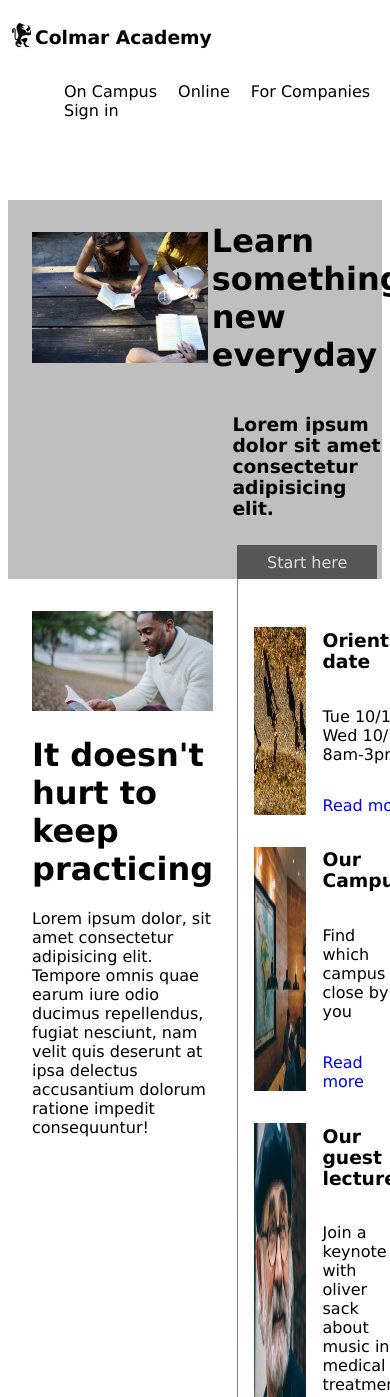
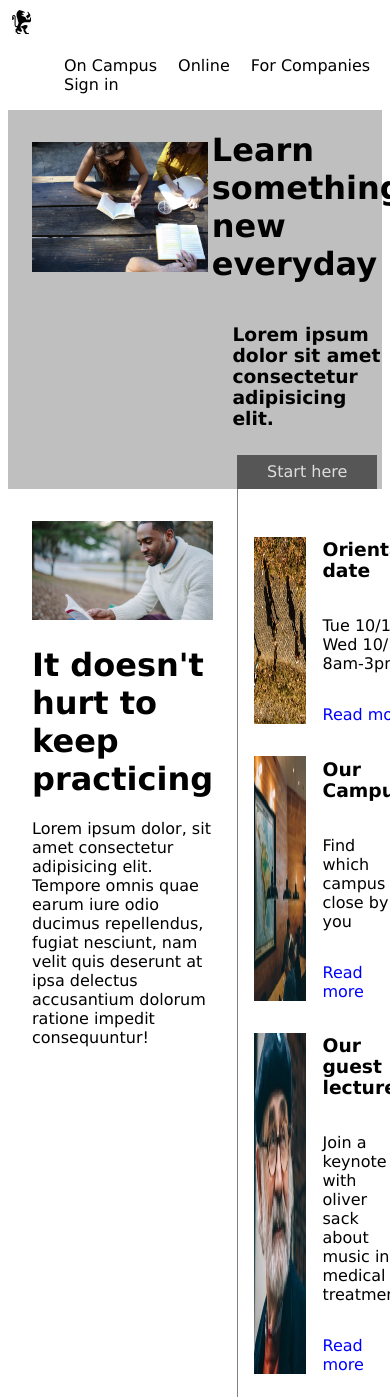
Before and after one commit to bungernt12/Colmar-Academy, a plain HTML site: page index.html in a window 390 px wide. Shown: the top 1397 px of the page. Drawn offline with Linux system fonts and the light colour scheme.

Commit message:
Before media queries

```diff
--- a/index.html
+++ b/index.html
@@ -11,7 +11,7 @@
         <!--Logo and School Name -->
         <div class="headerleft">
             <img src="./resources/capstone_colmar_assets/images/ic-logo.svg" alt="Colmar Academy Logo">
-            <h3>Colmar Academy</h3>
+            <h3 id="schoolname">Colmar Academy</h3>
         </div>
         <nav>
             <ul>
--- a/resources/css/style.css
+++ b/resources/css/style.css
@@ -23,9 +23,8 @@ nav{
 .banner {
     background-color: rgb(191, 191, 191);
     width: 100%;
-    margin-top: 64px;
     position: relative;
-    top: 64px;
+    top: 0px;
     display: flex;
 }
 
@@ -61,7 +60,7 @@ nav{
 .infomain {
     display: flex;
     position: relative;
-    top: 64px;
+    top: 0px;
 }
 
 .infomain-left {
@@ -112,7 +111,7 @@ nav{
 .courses {
     background-color: rgb(191, 191, 191);
     position: relative;
-    top: 32px;
+    top: 0px;
     display: flex;
     flex-direction: column;
     align-items: center;
@@ -148,3 +147,9 @@ nav{
     font-size: .8rem;
     color: grey;
 }
+
+@media only screen and (max-width: 1000px) {
+    #schoolname {
+        display: none;
+    }
+}
```
